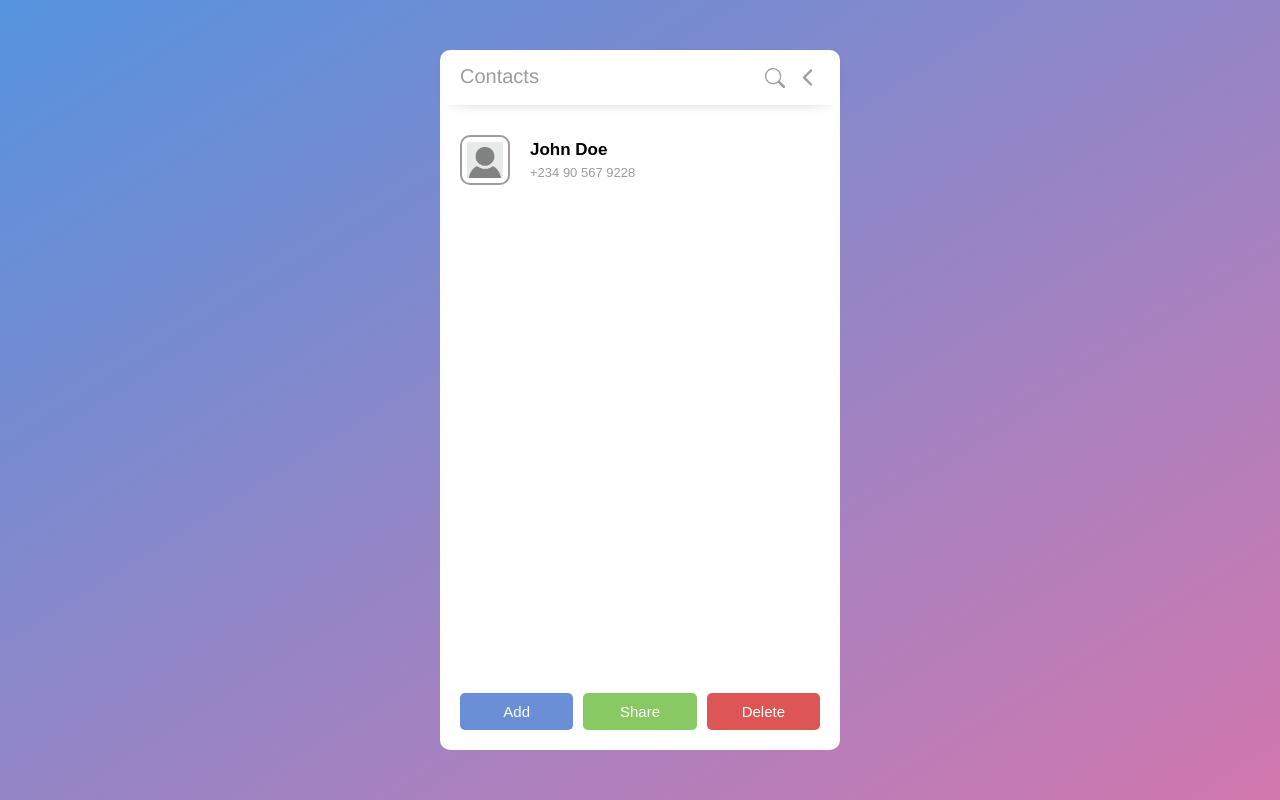
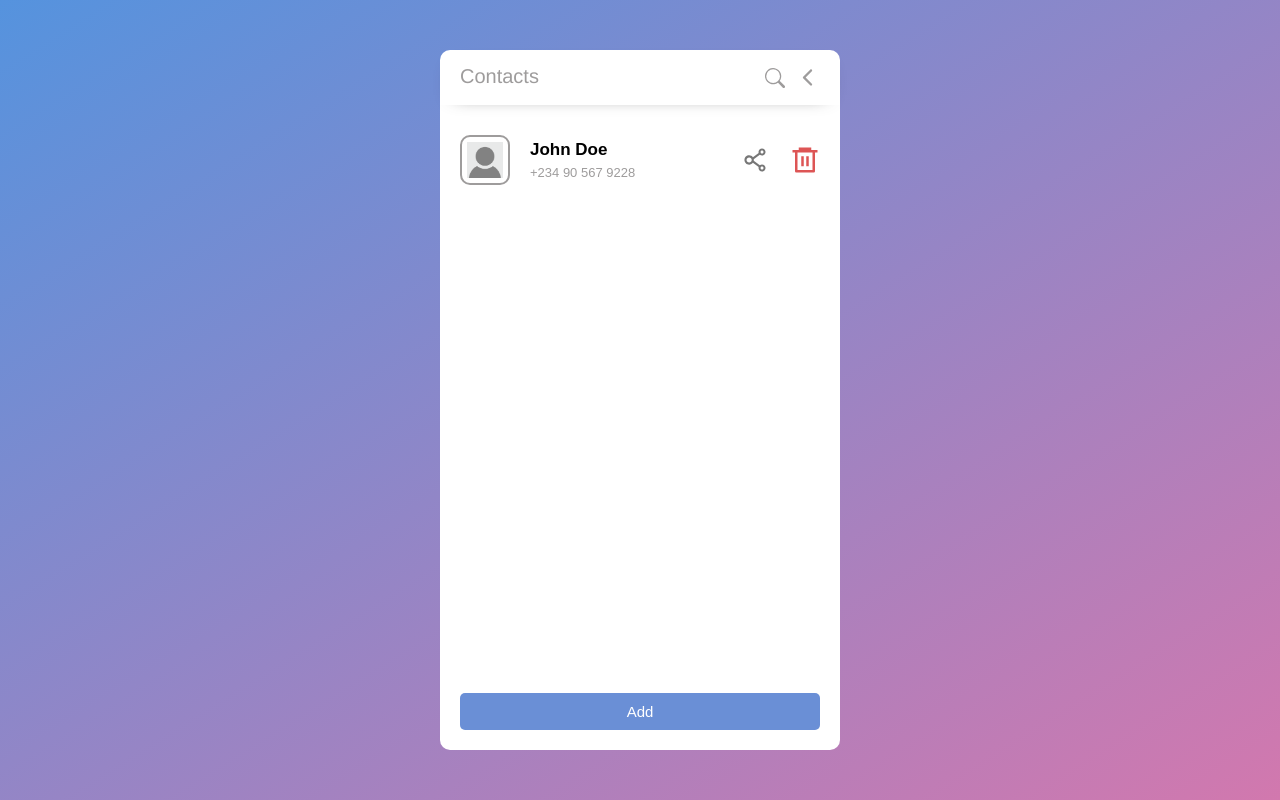
Before and after one commit to DevSenpai09/Use_Contact_API, a React (Vite) app: page / in a window 1280 px wide. Built offline with nearby package versions, Linux system fonts and the light colour scheme.

Commit message:
tweaked design

```diff
--- a/src/components/Contacts.jsx
+++ b/src/components/Contacts.jsx
@@ -1,11 +1,15 @@
 import styled from "styled-components";
+import { AiOutlineShareAlt } from "react-icons/ai";
+import { RiDeleteBin6Line } from "react-icons/ri";
 
 const StyledContacts = styled.div`
   padding: 3rem 2rem;
 
   .contact {
-    display: flex;
+    display: grid;
+    grid-template-columns: auto 1fr auto;
     align-items: center;
+    justify-content: space-between;
     gap: 2rem;
 
     picture {
@@ -22,7 +26,7 @@ const StyledContacts = styled.div`
       }
     }
 
-    div {
+    .details {
       font-family: sans-serif;
 
       h2 {
@@ -35,6 +39,13 @@ const StyledContacts = styled.div`
         margin-top: 0.5rem;
       }
     }
+
+    .icons {
+      font-size: 3rem;
+      color: #777;
+      display: flex;
+      gap: 2rem;
+    }
   }
 `;
 
@@ -46,9 +57,14 @@ const Contacts = () => {
           <img src={"/src/assets/user_icon.png"} alt="User Image" />
         </picture>
 
-        <div>
+        <div className="details">
           <h2>John Doe</h2>
           <p>+234 90 567 9228</p>
+        </div>
+
+        <div className="icons">
+          <AiOutlineShareAlt />
+          <RiDeleteBin6Line style={{ color: "#d55" }} />
         </div>
       </div>
     </StyledContacts>
--- a/src/components/Footer.jsx
+++ b/src/components/Footer.jsx
@@ -3,7 +3,7 @@ import { Link } from "react-router-dom";
 
 const StyledFooter = styled.footer`
   display: grid;
-  grid-template-columns: repeat(3, 1fr);
+  /* grid-template-columns: repeat(3, 1fr); */
   gap: 1rem;
   padding: 2rem;
 
@@ -37,8 +37,8 @@ const Footer = () => {
       <Link to={"/add_contact"}>
         <button>Add</button>
       </Link>
-      <button>Share</button>
-      <button>Delete</button>
+      {/* <button>Share</button>
+      <button>Delete</button> */}
     </StyledFooter>
   );
 };
```
